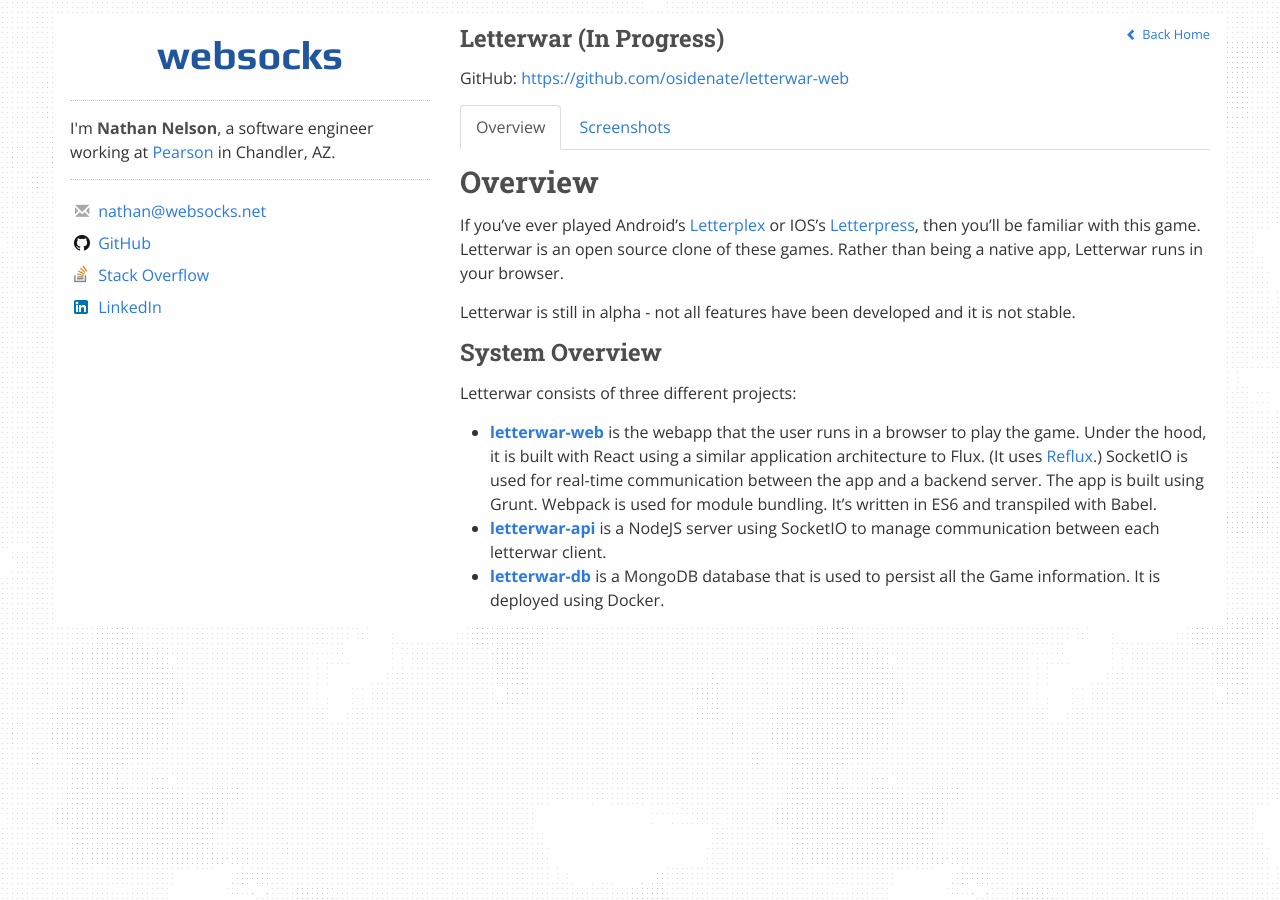
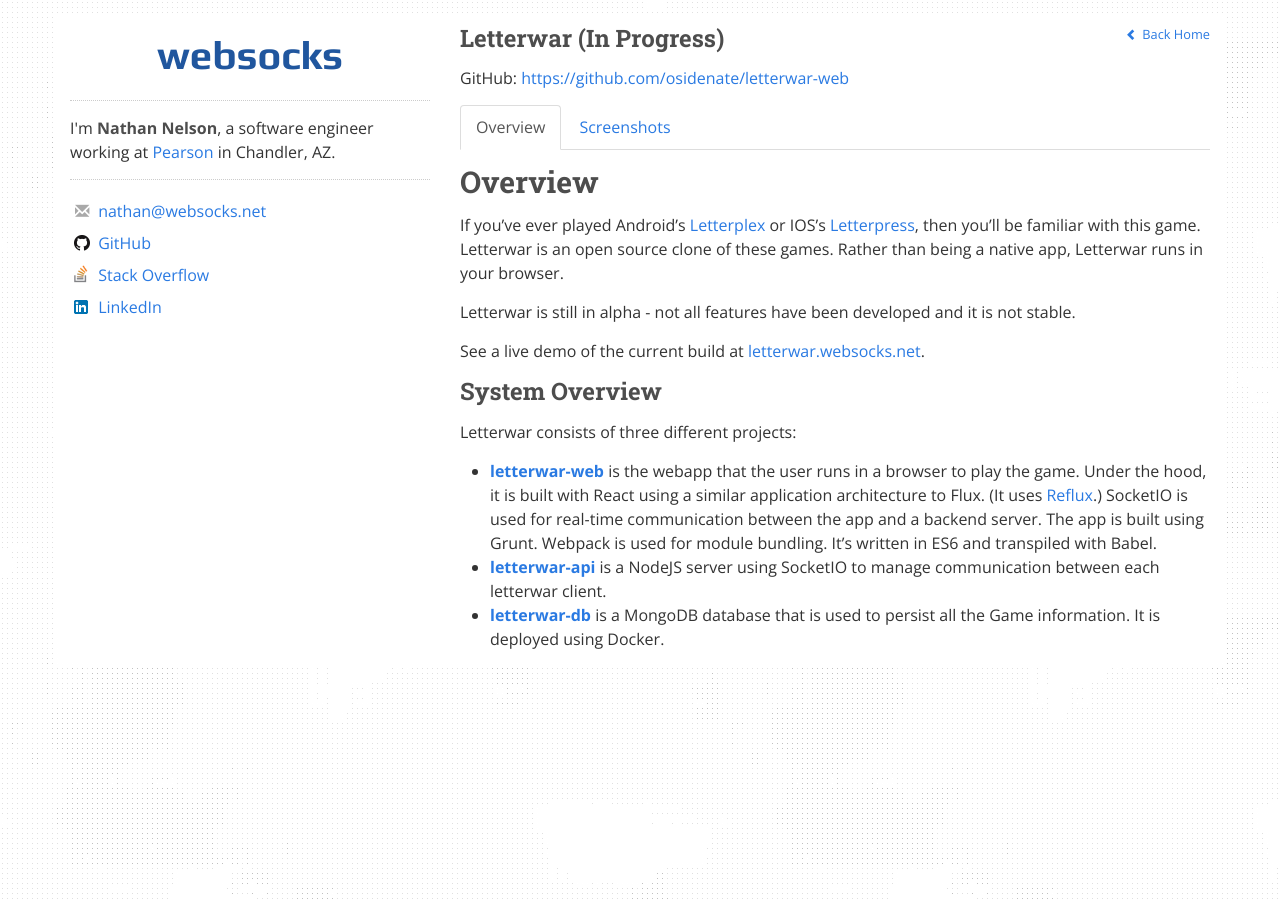
Before and after one commit to osidenate/websocks.net, a Jekyll site: the page built from _posts/2015-09-06-letterwar.markdown, in a window 1280 px wide. Built offline with Jekyll 4.4.1, drawn with Linux system fonts in a browser that asks for light colours; nearby versions of some CDN libraries; library files that are not in the unit come from our copies.

Commit message:
Added link to letterwar demo

```diff
--- a/_posts/2015-09-06-letterwar.markdown
+++ b/_posts/2015-09-06-letterwar.markdown
@@ -19,6 +19,8 @@
 
 Letterwar is still in alpha - not all features have been developed and it is not stable.
 
+See a live demo of the current build at [letterwar.websocks.net](http://letterwar.websocks.net/).
+
 ### System Overview
 
 Letterwar consists of three different projects:
```
